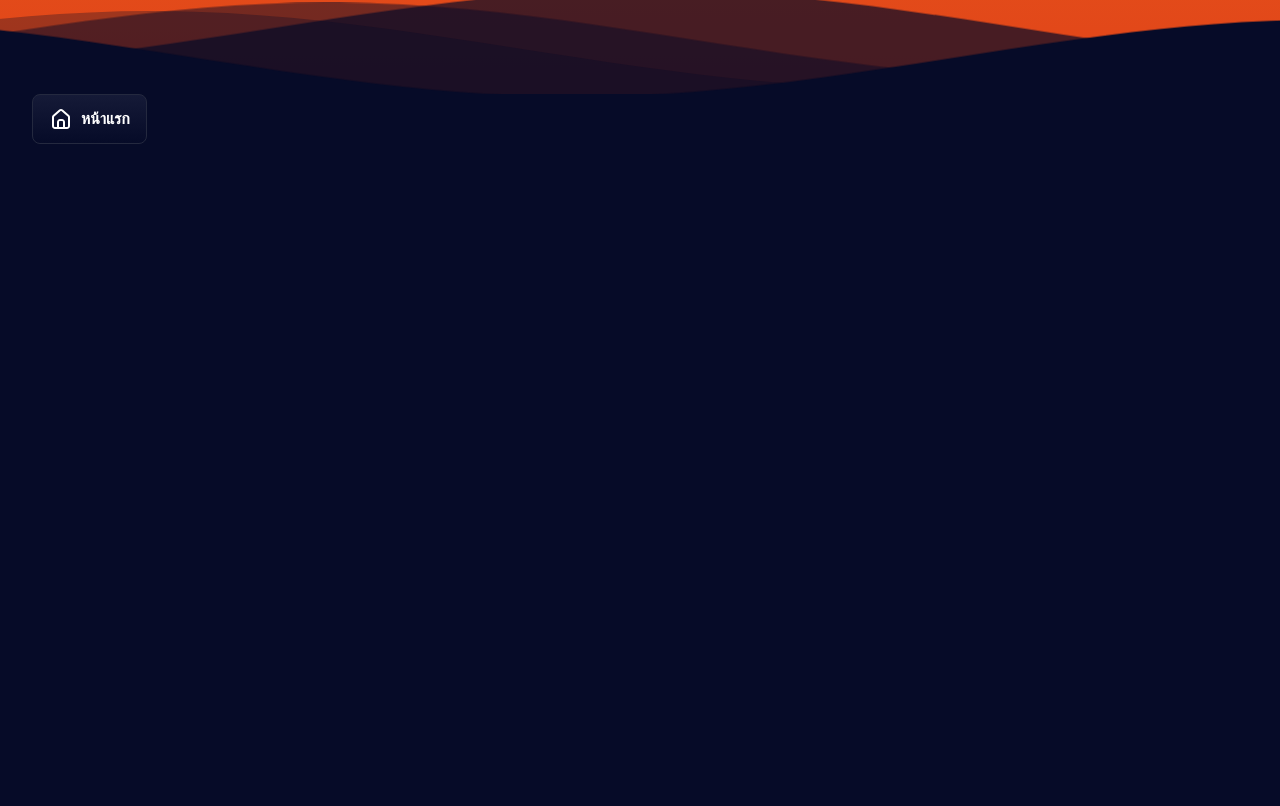
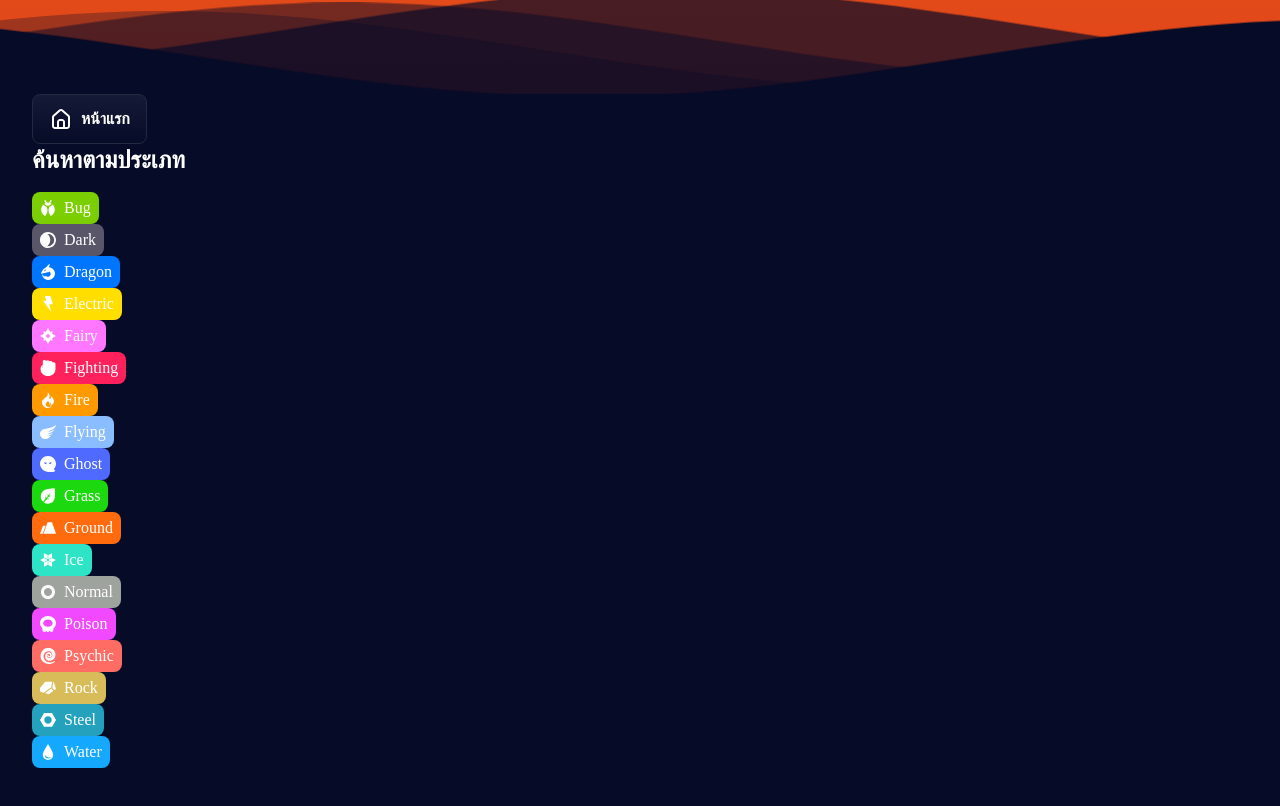
Before and after one commit to nckvDev/pokedex-react-ts, a React (Vite) app: page / in a window 1280 px wide. Shown: the part 746-1552 px from the top of the page. Before the commit the page ends 1238 px from the top, so only its background shows below. Built offline with nearby package versions, Linux system fonts and the light colour scheme.

Commit message:
feat: search filter and api fetch by type

```diff
--- /dev/null
+++ b/src/api/fetchPokemonByType.ts
@@ -0,0 +1,19 @@
+import { fetchPokemon } from "./fetchPokemon"
+
+type Props = {
+  pokemon: { name: string }
+}
+
+export const fetchPokemonByType = async (type: string, pokemonAmount = 9) => {
+  const URL = `https://pokeapi.co/api/v2/type/${type}`
+
+  const response = await fetch(URL)
+  const data = await response.json()
+
+  const promises = data.pokemon
+    .filter((item: Props, index: number) => index + 1 <= pokemonAmount && item)
+    .map(async (item: Props) => (await fetchPokemon(item.pokemon.name)).data)
+  const pokemonList = Promise.all(promises)
+
+  return pokemonList
+}
--- a/src/components/SearchBar/index.tsx
+++ b/src/components/SearchBar/index.tsx
@@ -2,6 +2,7 @@ import React from 'react'
 import * as C from './styles'
 import { Pokemon } from '../../types/Pokemon'
 import { HomeButton } from '../HomeButton'
+import { SearchFilter } from '../SearchFilter'
 
 type SearchBarProps = {
   setPokemonList: (data: Pokemon[]) => void
@@ -28,6 +29,14 @@ export const SearchBar = (props: SearchBarProps) => {
           disabledButton={props.disabledButton}
           setDisabledButton={props.setDisabledButton}
         />
+        <SearchFilter
+          setPokemonList={props.setPokemonList}
+          pokemonAmount={props.pokemonAmount}
+          setPokemonAmount={props.setPokemonAmount}
+          setLoading={props.setLoading}
+          setShowPagination={props.setShowPagination}
+          setDisabledButton={props.setDisabledButton}
+        />
       </C.Container>
     </div>
   )
--- /dev/null
+++ b/src/components/SearchFilter/index.tsx
@@ -0,0 +1,47 @@
+import React, { SyntheticEvent, useEffect, useState } from 'react'
+import * as C from './styles'
+import { fetchPokemonByType } from '../../api/fetchPokemonByType'
+import { Pokemon } from '../../types/Pokemon'
+import { pokemonTypes } from '../../pokemonTypes'
+import { PokemonType } from '../PokemonType'
+
+type SearchFilterProps = {
+  pokemonAmount: number
+  setPokemonAmount: (value: number) => void
+  setPokemonList: (data: Pokemon[]) => void
+  setLoading: (value: boolean) => void
+  setShowPagination: (value: boolean) => void
+  setDisabledButton: (value: boolean) => void
+}
+
+export const SearchFilter = (props: SearchFilterProps) => {
+  const [selectedType, setSeletedType] = useState('')
+
+  const handleClick = async (e: SyntheticEvent) => {
+    const typeName = (e.currentTarget as HTMLButtonElement).value
+    setSeletedType(typeName)
+    props.setPokemonAmount(9)
+    props.setLoading(true)
+    props.setPokemonList(await fetchPokemonByType(typeName))
+    props.setLoading(false)
+    props.setShowPagination(false)
+  }
+
+  useEffect(() => {
+    selectedType &&
+      (async () => {
+        props.setDisabledButton(true)
+        props.setPokemonList(await fetchPokemonByType(selectedType, props.pokemonAmount))
+        props.setDisabledButton(false)
+      })()
+  }, [props.pokemonAmount])
+
+  return (
+    <C.Container>
+      <C.Title>ค้นหาตามประเภท</C.Title>
+      {pokemonTypes.map(({ name }) => (
+        <PokemonType key={name} type={name} tabIndex={true} handleClick={handleClick} />
+      ))}
+    </C.Container>
+  )
+}
--- /dev/null
+++ b/src/components/SearchFilter/styles.ts
@@ -0,0 +1,13 @@
+import styled from "styled-components"
+
+export const Container = styled.div`
+  grid-area: SearchFilter;
+`
+
+export const Title = styled.div`
+  font-size: 1.5rem;
+  line-height: 135%;
+  font-weight: 700;
+  display: block;
+  margin-bottom: 1rem;
+`
```
